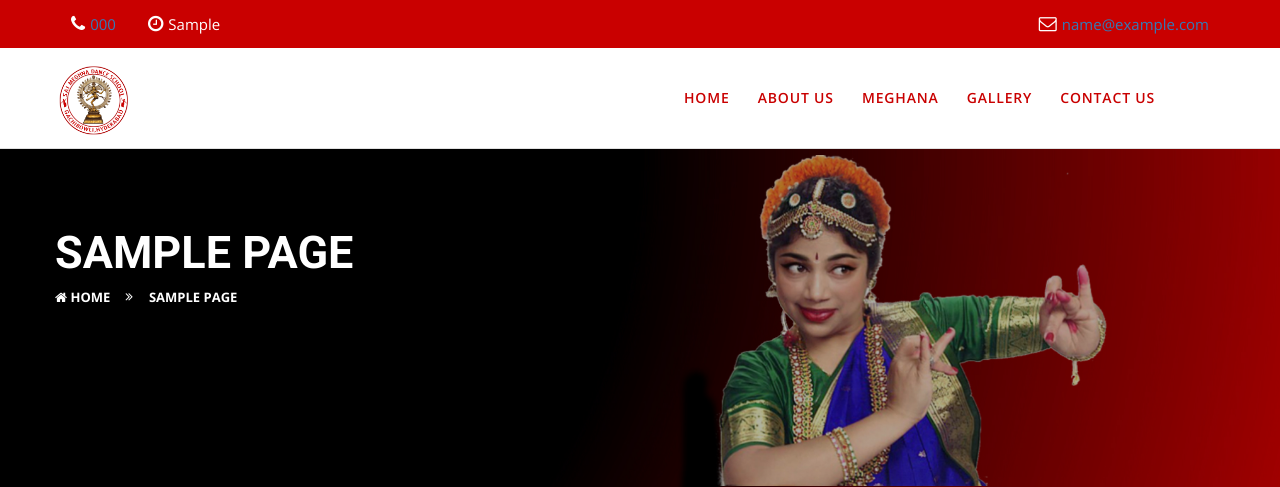
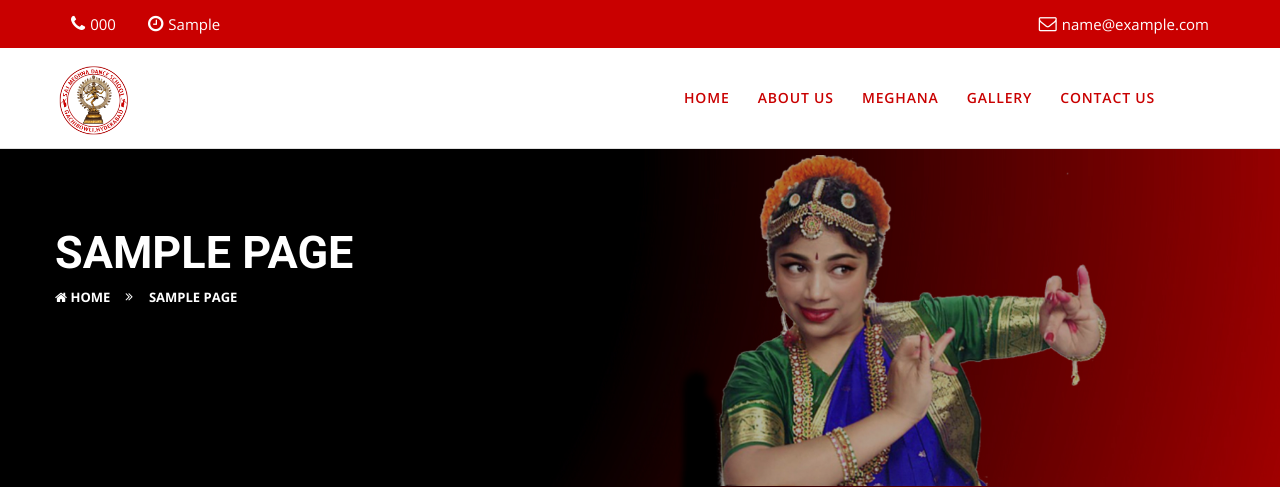
Before and after one commit to Srinivaslancius/sai_meghana_dance, a PHP site: page /sai_meghana_dance/about.php in a window 1280 px wide. Shown: the top 487 px of the page. Run offline with PHP 8.4, Linux system fonts and the light colour scheme; tables that the repository leaves empty or names only in its code hold one stand-in row (values such as "Sample post").

Commit message:
changes in top_header file

```diff
--- a/top_header.php
+++ b/top_header.php
@@ -4,13 +4,13 @@
                     <div class="contact-info pull-left">
                         <ul>
                             <?php $getSiteSettings = getIndividualDetails(1,'site_settings','id')?>
-                            <li><i class="fa fa-phone"></i><a href="Tel:<?php echo $getSiteSettingsData['mobile']; ?>"><?php echo $getSiteSettingsData['mobile'];?></a></li>
+                            <li><i class="fa fa-phone"></i><a href="Tel:<?php echo $getSiteSettingsData['mobile']; ?>" style="color:white;"><?php echo $getSiteSettingsData['mobile'];?></a></li>
                             <li><i class="fa fa-clock-o"></i><?php echo $getSiteSettings['open_timings']; ?></li>
                         </ul>
                     </div> <!-- /.contact-info -->
                     <div class="contact-info pull-right">
                         <ul>
-                            <li><i class="fa fa-envelope-o"><a href="mailto:<?php echo $getSiteSettingsData['email'];?>"></i><?php echo $getSiteSettings['email']; ?></a></li>
+                            <li><i class="fa fa-envelope-o"><a href="mailto:<?php echo $getSiteSettingsData['email'];?>" style="color:white;"></i><?php echo $getSiteSettings['email']; ?></a></li>
                         </ul>
                     </div> <!-- /.social -->
                 </div>
```
